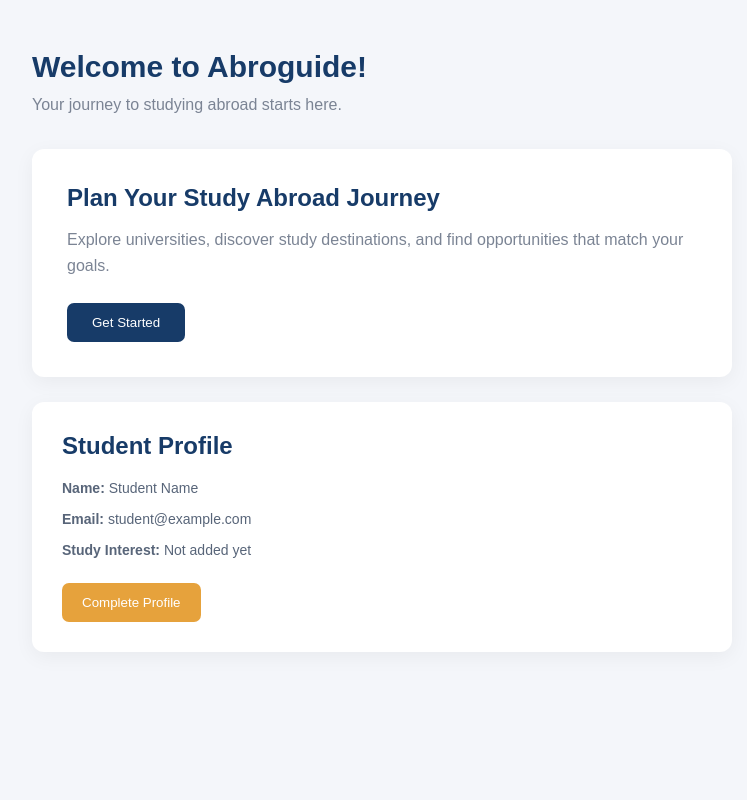
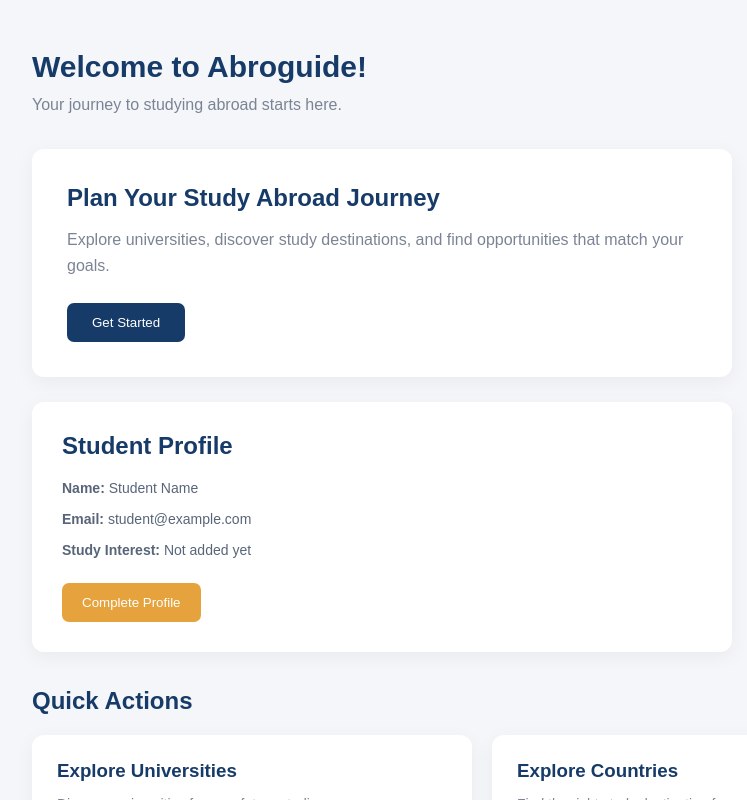
Before and after one commit to SagonaAchhami/FinalYearProject, a React (Vite) app in the folder Frontend/: page / in a window 1280 px wide. Both pictures are taken after typing "name@example.com", "Sample123" into the empty fields and a click on the button "Sign In". Shown: the top 800 px of the page, without its empty margins (18-765 px from the left). Built offline with nearby package versions, Linux system fonts and the light colour scheme.

Commit message:
added quick action cards in dashboard

```diff
--- a/Frontend/src/index.css
+++ b/Frontend/src/index.css
@@ -197,3 +197,49 @@ body {
   cursor: pointer;
   margin-top: 10px;
 }
+
+/* Dashboard Quick Actions */
+
+.quick-actions {
+  max-width: 900px;
+  margin-top: 35px;
+}
+
+.quick-actions h2 {
+  color: #173b68;
+  margin-bottom: 20px;
+}
+
+.action-grid {
+  display: grid;
+  grid-template-columns: repeat(2, 1fr);
+  gap: 20px;
+}
+
+.action-card {
+  background-color: #ffffff;
+  padding: 25px;
+  border-radius: 12px;
+  box-shadow: 0 5px 20px rgba(0, 0, 0, 0.05);
+}
+
+.action-card h3 {
+  color: #173b68;
+  margin-bottom: 12px;
+}
+
+.action-card p {
+  color: #7b8494;
+  font-size: 14px;
+  line-height: 1.5;
+}
+
+@media (max-width: 600px) {
+  .dashboard {
+    padding: 25px;
+  }
+
+  .action-grid {
+    grid-template-columns: 1fr;
+  }
+}
--- a/Frontend/src/pages/Dashboard.tsx
+++ b/Frontend/src/pages/Dashboard.tsx
@@ -3,28 +3,49 @@ function Dashboard() {
   return (
     <div className="dashboard">
       <h1>Welcome to Abroguide!</h1>
-
       <p>Your journey to studying abroad starts here.</p>
 
       <div className="dashboard-welcome">
         <h2>Plan Your Study Abroad Journey</h2>
-
         <p>
           Explore universities, discover study destinations,
           and find opportunities that match your goals.
         </p>
-
         <button>Get Started</button>
       </div>
 
       <div className="profile-card">
         <h2>Student Profile</h2>
-
         <p><strong>Name:</strong> Student Name</p>
         <p><strong>Email:</strong> student@example.com</p>
         <p><strong>Study Interest:</strong> Not added yet</p>
+        <button>Complete Profile</button>
+      </div>
 
-        <button>Complete Profile</button>
+      <div className="quick-actions">
+        <h2>Quick Actions</h2>
+
+        <div className="action-grid">
+          <div className="action-card">
+            <h3>Explore Universities</h3>
+            <p>Discover universities for your future studies.</p>
+          </div>
+
+          <div className="action-card">
+            <h3>Explore Countries</h3>
+            <p>Find the right study destination for you.</p>
+          </div>
+
+          <div className="action-card">
+            <h3>Find Programmes</h3>
+            <p>Explore courses that match your interests.</p>
+          </div>
+
+          <div className="action-card">
+            <h3>AI Counselling</h3>
+            <p>Get guidance for your study abroad journey.</p>
+          </div>
+        </div>
       </div>
     </div>
   );
```
